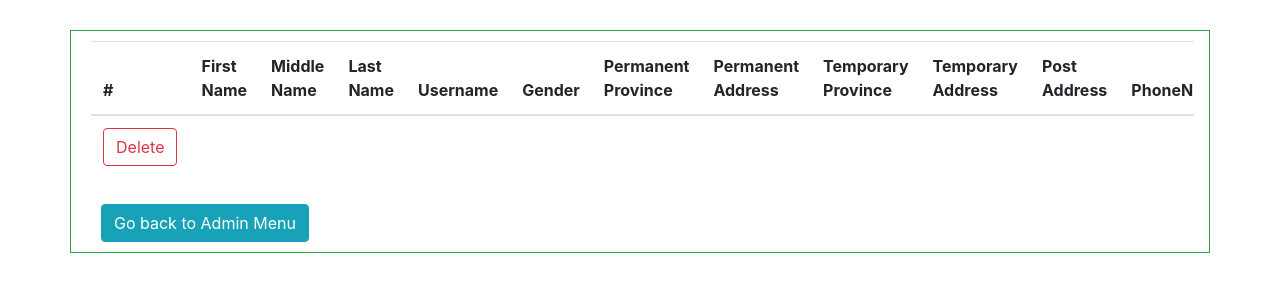
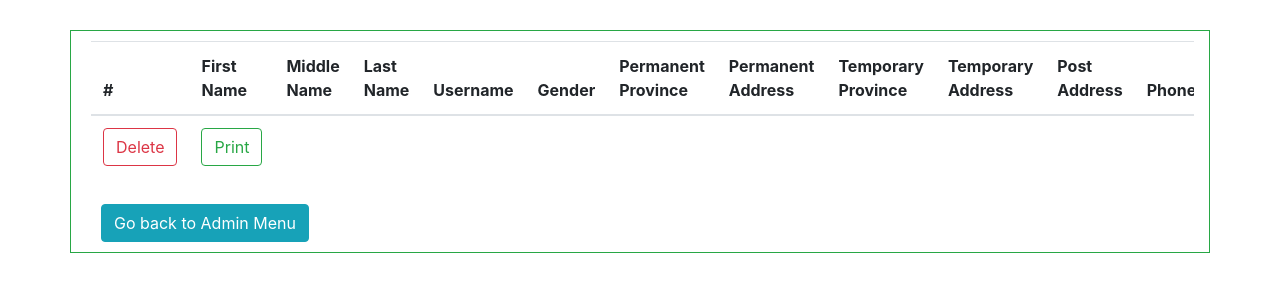
Before and after one commit to SonamRinzinGurung/E-Challan-System-CRUD, a plain HTML site: page frontend/view-users.html in a window 1280 px wide. Drawn offline with nearby package versions, Linux system fonts and the light colour scheme.

Commit message:
Print Button in view users

```diff
--- a/frontend/view-users.html
+++ b/frontend/view-users.html
@@ -54,9 +54,11 @@
 
                     <td><a href="#" type="button" class="btn btn-outline-danger"
                            data-toggle="modal" data-target="">Delete</a></td>
-
+                     <!--Print button is connected with backend -->
+                    <td><a href="# " target="_blank" type="button" class="btn btn-outline-success">Print</a></td>
 
                     </td>
+
                 </tr>
 
         </tbody>
```
